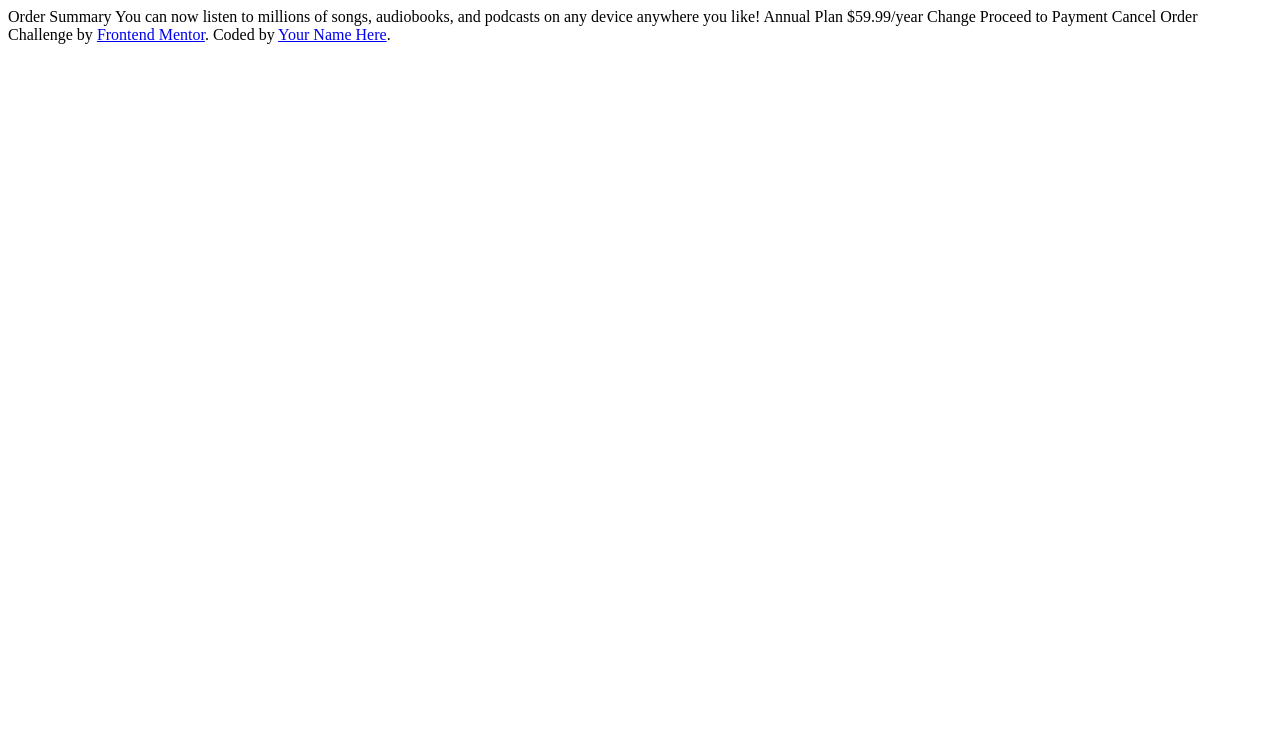
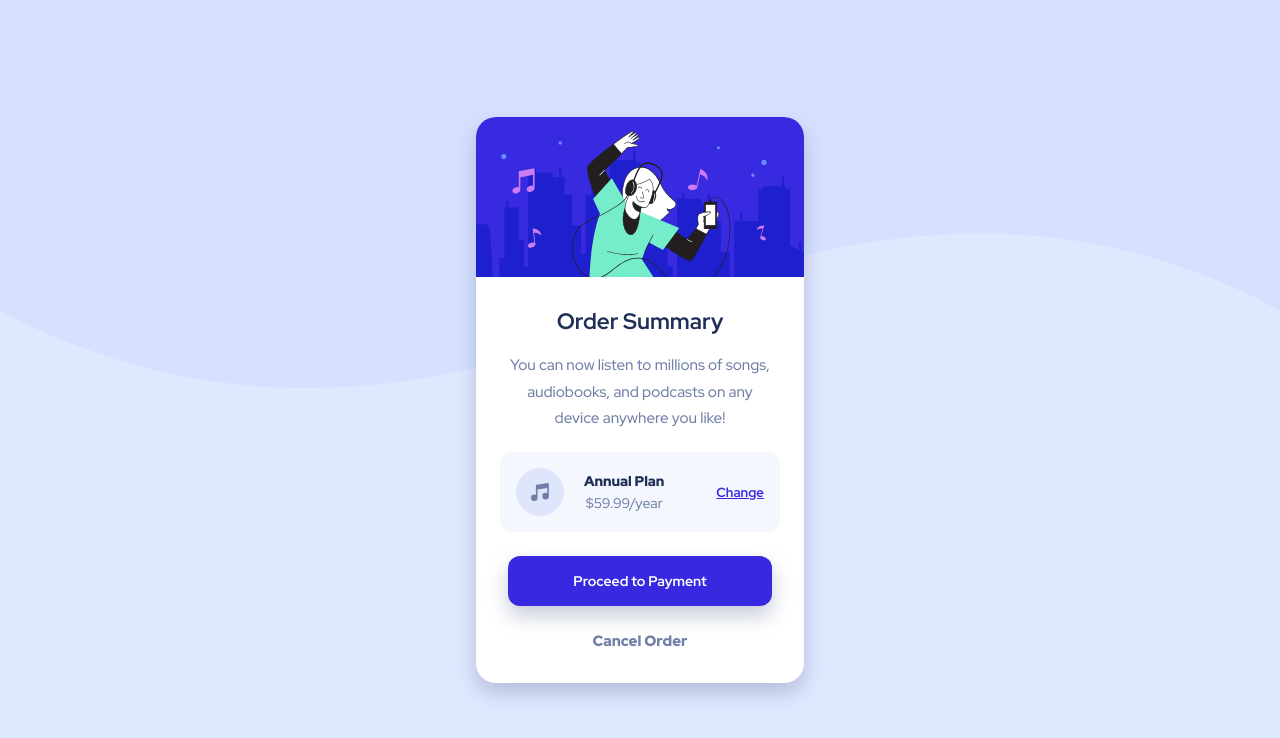
Before and after one commit to chadwright101/order-summary-component, a website built with Parcel: page src/index.html in a window 1280 px wide. Built offline with nearby package versions, Linux system fonts and the light colour scheme.

Commit message:
Completed

```diff
--- a/package.json
+++ b/package.json
@@ -2,7 +2,6 @@
   "name": "order-summary-component",
   "version": "1.0.0",
   "description": "![Design preview for the Order summary card coding challenge](./design/desktop-preview.jpg)",
-
   "scripts": {
     "dev": "parcel ./src/*.html --open --no-source-maps",
     "build": "parcel build ./src/index.html"
@@ -11,6 +10,7 @@
   "author": "",
   "license": "ISC",
   "devDependencies": {
+    "@parcel/transformer-sass": "^2.7.0",
     "parcel": "^2.7.0",
     "sass": "^1.55.0"
   }
--- a/src/index.html
+++ b/src/index.html
@@ -14,23 +14,30 @@
 
 <body>
 
-  Order Summary
-
-  You can now listen to millions of songs, audiobooks, and podcasts on any
-  device anywhere you like!
-
-  Annual Plan
-  $59.99/year
-
-  Change
-
-  Proceed to Payment
-  Cancel Order
-
-  <div class="attribution">
-    Challenge by <a href="https://www.frontendmentor.io?ref=challenge" target="_blank">Frontend Mentor</a>.
-    Coded by <a href="#">Your Name Here</a>.
-  </div>
+  <main>
+    <article class="card-container">
+      <div class="card box-shadow">
+        <img src="images/illustration-hero.svg" alt="Header image of person dancing whilst listening to music"
+          class="card__img">
+        <h1 class="card__heading padding">Order Summary</h1>
+        <p class="card__paragraph padding">You can now listen to millions of songs, audiobooks, and podcasts on
+          any
+          device anywhere you like!</p>
+        <div class="card__pricing">
+          <img src="images/icon-music.svg" alt="Music note icon for pricing plan">
+          <div class="card__pricing--content">
+            <p>Annual Plan</p>
+            <p>$59.99/year</p>
+          </div>
+          <a href="#" class="card__pricing--change-button">Change</a>
+        </div>
+        <button class="card__button box-shadow">
+          <p>Proceed to Payment</p>
+        </button>
+        <a class="card__cancel padding">Cancel Order</a>
+      </div>
+    </article>
+  </main>
 </body>
 
 </html>
--- a/src/main.scss
+++ b/src/main.scss
@@ -1,2 +1,168 @@
 @use "./scss/abstracts" as *;
 @use "./scss/base" as *;
+
+* {
+  padding: 0;
+  margin: 0;
+  box-sizing: border-box;
+}
+
+body {
+  font-family: "Red Hat Display", sans-serif;
+  background-image: url(images/pattern-background-desktop.svg);
+  background-repeat: no-repeat;
+  background-size: 100%;
+  background-color: $paleBlue;
+
+  @include mq(desktop) {
+  }
+}
+
+button,
+a {
+  cursor: pointer;
+}
+
+.box-shadow {
+  box-shadow: 0px 10px 20px 0px hsla(224, 23%, 55%, 0.4);
+}
+
+.card-container {
+  height: 100vh;
+  display: grid;
+  place-items: center;
+}
+
+.padding {
+  padding: 0 2rem;
+
+  @include mq(desktop) {
+    padding: 0 2.5rem;
+  }
+}
+
+.card {
+  width: 20.5rem;
+  background-color: white;
+  border-radius: 1.25rem;
+  text-align: center;
+  padding: 0 0 2rem 0;
+  overflow: hidden;
+
+  @include mq(desktop) {
+    width: 26rem;
+    padding: 0 0 2.5rem 0;
+  }
+
+  &__img {
+    width: 100%;
+    margin-bottom: 1.5rem;
+
+    @include mq(desktop) {
+      margin-bottom: 2.5rem;
+    }
+  }
+
+  &__heading {
+    font-size: 1.4rem;
+    color: $darkBlue;
+    margin-bottom: 1rem;
+
+    @include mq(desktop) {
+      font-size: 1.6rem;
+      font-weight: $bold;
+    }
+  }
+
+  &__paragraph {
+    font-size: 0.95rem;
+    color: $desaturatedBlue;
+    font-weight: $regular;
+    line-height: 1.75;
+    margin-bottom: 1.25rem;
+
+    @include mq(desktop) {
+      line-height: 1.5;
+    }
+  }
+
+  &__pricing {
+    display: flex;
+    background-color: $verypaleBlue;
+    margin: 0 1.5rem 1.5rem 1.5rem;
+    padding: 1rem;
+    border-radius: 0.75rem;
+    justify-content: space-between;
+    align-items: center;
+
+    @include mq(desktop) {
+      margin: 0 2.5rem 2rem 2.5rem;
+      padding: 1.5rem;
+    }
+
+    &--content {
+      margin-right: 2rem;
+      font-size: 0.875rem;
+
+      @include mq(desktop) {
+        margin-right: 4rem;
+        font-size: 0.95rem;
+      }
+
+      p:nth-child(1) {
+        font-weight: $bold;
+        color: $darkBlue;
+        margin-bottom: 0.2rem;
+      }
+      p:nth-child(2) {
+        color: $desaturatedBlue;
+      }
+    }
+
+    &--change-button {
+      font-size: 0.825rem;
+      font-weight: $semiBold;
+      color: $brightBlue;
+
+      &:active {
+        color: hsla(245, 75%, 52%, 0.75);
+      }
+    }
+  }
+
+  &__button {
+    background-color: $brightBlue;
+    font-family: "Red Hat Display", sans-serif;
+    color: white;
+    font-size: 0.875rem;
+    letter-spacing: 0.75;
+    font-weight: $semiBold;
+    margin: 0 1.5rem 1.5rem 1.5rem;
+    padding: 1rem 4.07rem;
+    border: none;
+    border-radius: 0.75rem;
+
+    @include mq(desktop) {
+      padding: 0.9rem 5.8rem;
+      font-size: 0.825rem;
+      margin: 0 1.5rem 1.5rem 1.5rem;
+    }
+
+    &:active {
+      background-color: hsla(245, 75%, 52%, 0.75);
+    }
+  }
+  &__cancel {
+    font-size: 0.93rem;
+    color: $desaturatedBlue;
+    font-weight: $bold;
+
+    @include mq(desktop) {
+      font-size: 0.875rem;
+    }
+
+    &:active {
+      color: $darkBlue;
+    }
+  }
+}
--- a/src/scss/abstracts/_mixins.scss
+++ b/src/scss/abstracts/_mixins.scss
@@ -1 +1,8 @@
 @use "./variables" as *;
+
+@mixin mq($key) {
+  $size: map-get($mq, $key);
+  @media (min-width: $size) {
+    @content;
+  }
+}
--- a/src/scss/abstracts/_variables.scss
+++ b/src/scss/abstracts/_variables.scss
@@ -0,0 +1,21 @@
+// Colors
+
+$paleBlue: hsl(225, 100%, 94%);
+$brightBlue: hsl(245, 75%, 52%);
+
+$verypaleBlue: hsl(225, 100%, 98%);
+$desaturatedBlue: hsl(224, 23%, 55%);
+$darkBlue: hsl(223, 47%, 23%);
+
+// Font weights
+
+$regular: 500;
+$semiBold: 700;
+$bold: 900;
+
+// mq
+
+$mq: (
+  mobile: 550px,
+  desktop: 1440px,
+);
--- a/src/scss/base/_fonts.scss
+++ b/src/scss/base/_fonts.scss
@@ -0,0 +1 @@
+@import url("https://fonts.googleapis.com/css2?family=Red+Hat+Display:wght@500;700;900&display=swap");
```
Also changed, not shown: 1 other file.
